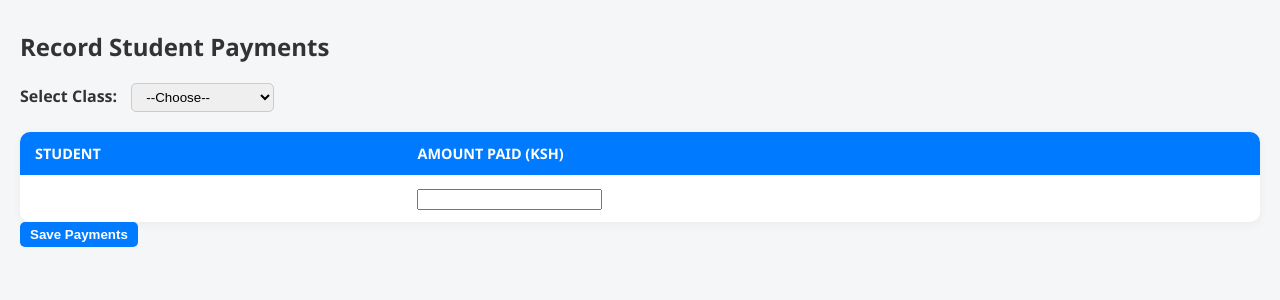
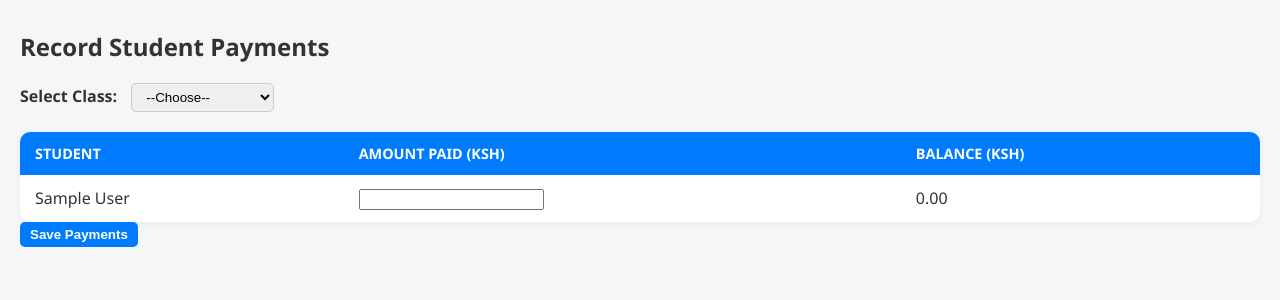
Before and after one commit to Mhmhm1/remedial_system, a Django app: template lessons/templates/lessons/student_payments.html in a window 1280 px wide. Shown: the part 62-362 px from the top of the page. Run offline with Django 5.2, Linux system fonts and the light colour scheme; the template is opened without the code that fills it: values that come from a table or form of the project are taken from there, others are empty; data comes from the database, SQL or seed files in the repository; tables that the repository leaves empty hold one stand-in row (values such as "Sample post").

Commit message:
Update student_payments.html

```diff
--- a/lessons/templates/lessons/student_payments.html
+++ b/lessons/templates/lessons/student_payments.html
@@ -5,6 +5,7 @@
 <div class="container mt-4">
     <h2>Record Student Payments</h2>
 
+    <!-- Class selection filter -->
     <form method="get" class="mb-3">
         <label for="class_group">Select Class:</label>
         <select name="class_group" id="class_group" onchange="this.form.submit()">
@@ -23,21 +24,25 @@
                 <tr>
                     <th>Student</th>
                     <th>Amount Paid (Ksh)</th>
+                    <th>Balance (Ksh)</th>
                 </tr>
             </thead>
             <tbody>
                 {% for student in students %}
                 <tr>
-                    <td>{{ student.name }}</td>
+                    <td>{{ student.first_name }} {{ student.last_name }}</td>
                     <td>
                         <input type="number" name="amount_{{ student.id }}" min="0" step="0.01" class="form-control">
                     </td>
+                    <td>{{ student.balance|floatformat:2 }}</td>
                 </tr>
                 {% endfor %}
             </tbody>
         </table>
         <button type="submit" class="btn btn-primary">Save Payments</button>
     </form>
+    {% else %}
+        <p>Please select a class to see students.</p>
     {% endif %}
 </div>
 {% endblock %}
```
